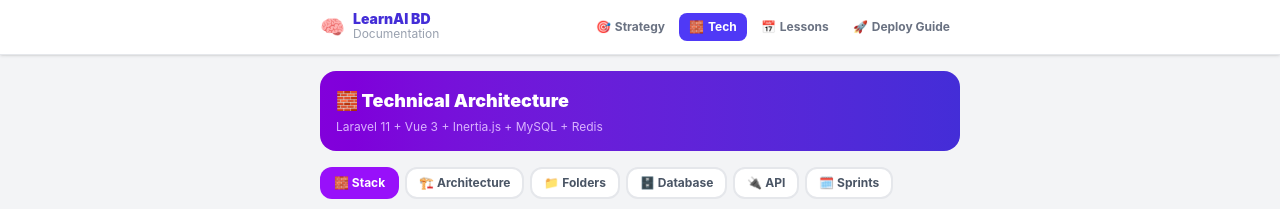
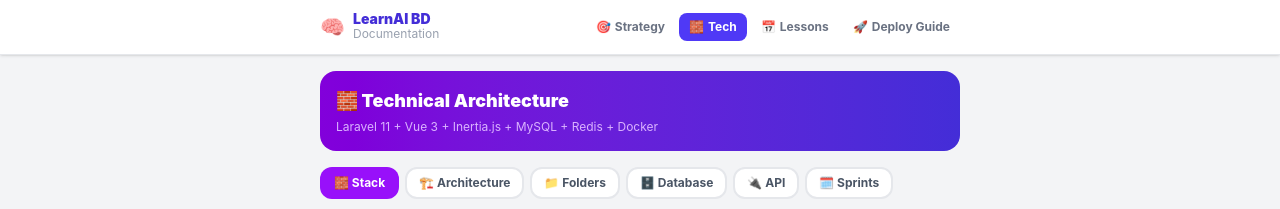
Before and after one commit to rajurayhan/learnai-docs, a React (Vite) app: page / in a window 1280 px wide. Both pictures are taken after a click on the button "🧱 Tech". Shown: the top 209 px of the page. Built offline with nearby package versions, Linux system fonts and the light colour scheme.

Commit message:
Added tech stacks

```diff
--- a/src/App.jsx
+++ b/src/App.jsx
@@ -241,7 +241,7 @@ function PageTech() {
     <div className="space-y-4">
       <div className="bg-gradient-to-r from-purple-700 to-indigo-700 rounded-2xl p-4 text-white">
         <h2 className="text-lg font-black">🧱 Technical Architecture</h2>
-        <p className="text-purple-300 text-xs mt-1">Laravel 11 + Vue 3 + Inertia.js + MySQL + Redis</p>
+        <p className="text-purple-300 text-xs mt-1">Laravel 11 + Vue 3 + Inertia.js + MySQL + Redis + Docker</p>
       </div>
       <div className="flex gap-1.5 flex-wrap">
         {tabs.map(t => (
@@ -258,9 +258,10 @@ function PageTech() {
             { layer:"Frontend", color:"indigo", icon:"🖥️", items:[{n:"Vue 3",r:"Composition API",w:"Laravel এর সাথে Inertia দিয়ে seamless"},{n:"Inertia.js",r:"SPA Bridge",w:"API ছাড়াই Vue+Laravel কথা বলে"},{n:"Tailwind CSS",r:"Styling",w:"Utility-first, দ্রুত UI"},{n:"Pinia",r:"State",w:"Vue 3 official store"},{n:"Vite",r:"Build",w:"Super fast HMR"}] },
             { layer:"Backend", color:"purple", icon:"⚙️", items:[{n:"Laravel 11",r:"PHP Framework",w:"Full-featured"},{n:"Sanctum",r:"Auth",w:"SPA auth + API token"},{n:"Horizon",r:"Queue Monitor",w:"AI jobs background এ"},{n:"Spatie",r:"Roles",w:"Admin, User, Mentor roles"}] },
             { layer:"Database", color:"green", icon:"🗄️", items:[{n:"MySQL 8",r:"Primary DB",w:"Relational data, transactions"},{n:"Redis",r:"Cache+Queue",w:"AI cache, sessions, jobs"},{n:"Scout",r:"Search",w:"Course/user search"}] },
+            { layer:"DevOps", color:"sky", icon:"🐳", items:[{n:"Docker",r:"Containers",w:"Consistent dev & deploy environment"},{n:"Docker Compose",r:"Orchestration",w:"Multi-service local setup, single command"}] },
             { layer:"External", color:"amber", icon:"🤖", items:[{n:"Claude API",r:"AI Engine",w:"Course plan, review, analysis"},{n:"SSLCommerz",r:"BD Payment",w:"bKash, Nagad, Card"},{n:"Mailgun",r:"Email",w:"Transactional emails"}] },
           ].map((layer,i) => {
-            const cls={indigo:{border:"border-indigo-200",bg:"bg-indigo-50",header:"bg-indigo-600",badge:"bg-indigo-100 text-indigo-800"},purple:{border:"border-purple-200",bg:"bg-purple-50",header:"bg-purple-600",badge:"bg-purple-100 text-purple-800"},green:{border:"border-green-200",bg:"bg-green-50",header:"bg-green-600",badge:"bg-green-100 text-green-800"},amber:{border:"border-amber-200",bg:"bg-amber-50",header:"bg-amber-500",badge:"bg-amber-100 text-amber-800"}};
+            const cls={indigo:{border:"border-indigo-200",bg:"bg-indigo-50",header:"bg-indigo-600",badge:"bg-indigo-100 text-indigo-800"},purple:{border:"border-purple-200",bg:"bg-purple-50",header:"bg-purple-600",badge:"bg-purple-100 text-purple-800"},green:{border:"border-green-200",bg:"bg-green-50",header:"bg-green-600",badge:"bg-green-100 text-green-800"},sky:{border:"border-sky-200",bg:"bg-sky-50",header:"bg-sky-600",badge:"bg-sky-100 text-sky-800"},amber:{border:"border-amber-200",bg:"bg-amber-50",header:"bg-amber-500",badge:"bg-amber-100 text-amber-800"}};
             const cl=cls[layer.color];
             return (
               <div key={i} className={`rounded-2xl border-2 ${cl.border} overflow-hidden`}>
```
